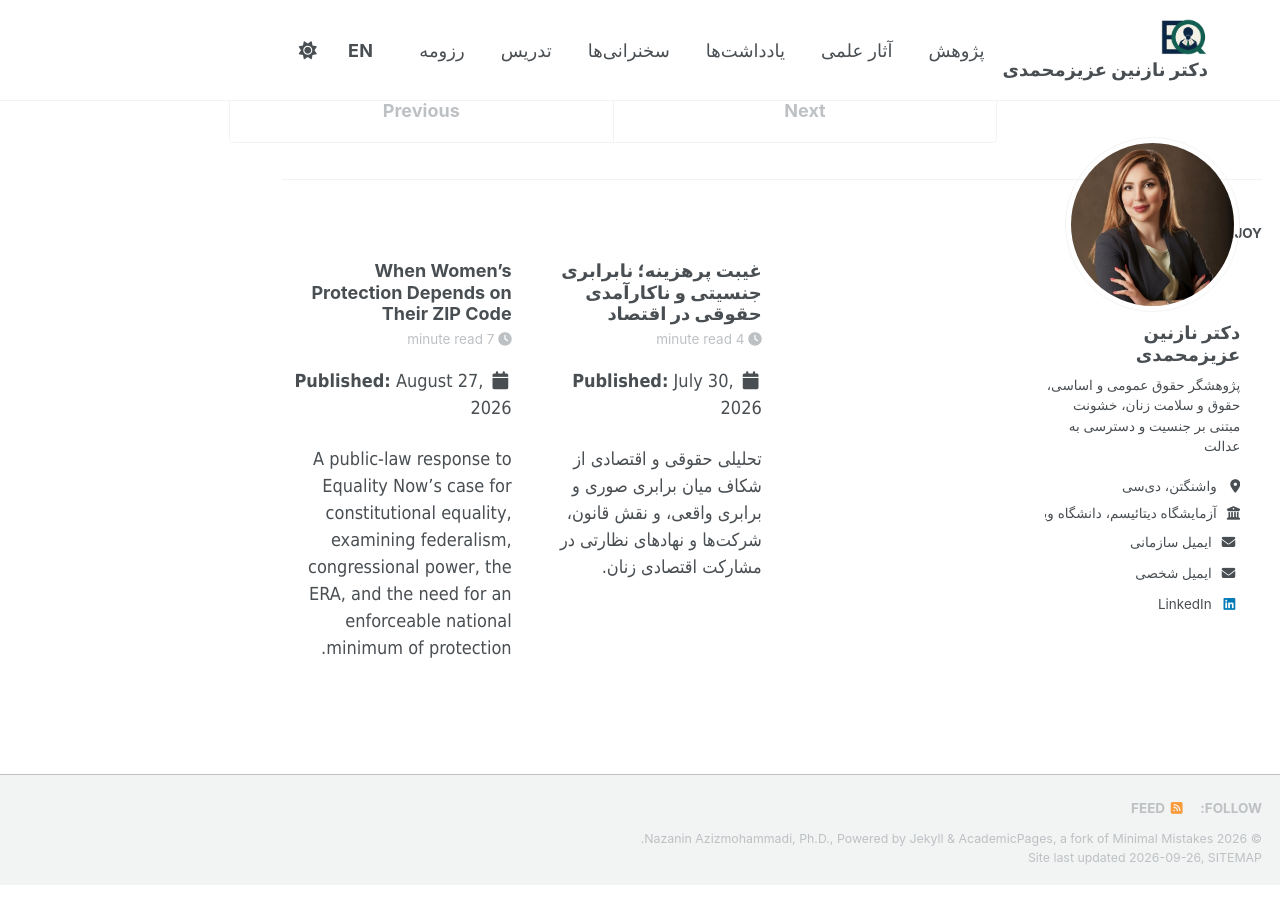
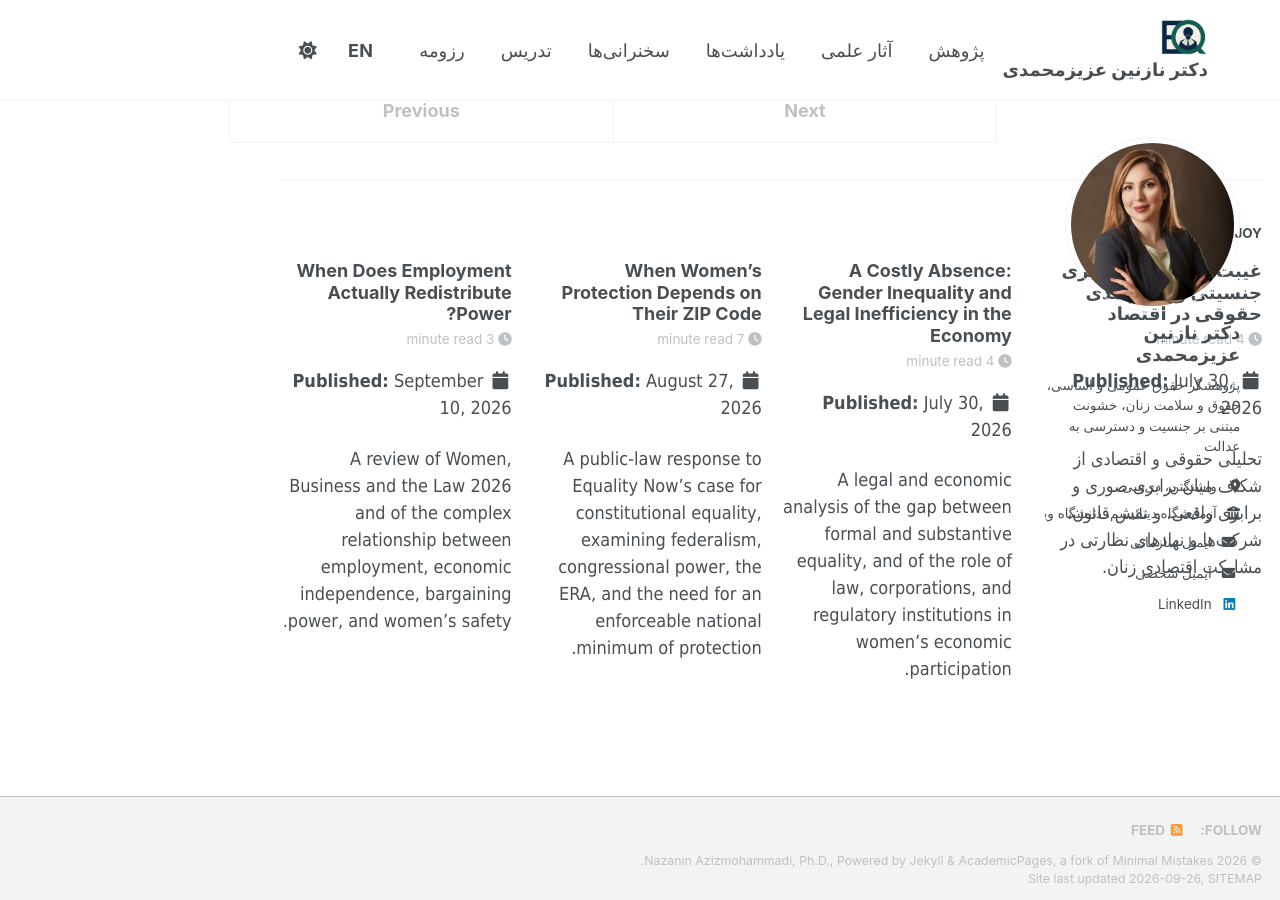
Before and after one commit to nazaninazizmohammadi/nazaninazizmohammadi.github.io, a Jekyll site: the page built from _posts/2026-09-10-womens-employment-power.md, in a window 1280 px wide and 900 px high, scrolled down 1440 px. Built offline with Jekyll 4.4.1, drawn with Linux system fonts in a browser that asks for light colours; a style sheet for code colours, icons or effects is not loaded; some of the changed lines change nothing that is shown.

Commit message:
Restore bilingual economic legal analyses

```diff
--- a/_posts/2026-07-30-costly-absence-gender-equality-economy.md
+++ b/_posts/2026-07-30-costly-absence-gender-equality-economy.md
@@ -12,6 +12,7 @@ tags:
 content_type: "Legal analysis"
 language: "Persian"
 lang: fa
+translation_url: /writing/costly-absence-gender-inequality-economy/
 excerpt: "تحلیلی حقوقی و اقتصادی از شکاف میان برابری صوری و برابری واقعی، و نقش قانون، شرکت‌ها و نهادهای نظارتی در مشارکت اقتصادی زنان."
 author_profile: true
 read_time: true
--- /dev/null
+++ b/_posts/2026-07-30-costly-absence-gender-inequality-economy-en.md
@@ -0,0 +1,42 @@
+---
+title: "A Costly Absence: Gender Inequality and Legal Inefficiency in the Economy"
+date: 2026-07-30
+permalink: /writing/costly-absence-gender-inequality-economy/
+categories:
+  - writing
+tags:
+  - Gender Equality
+  - Women's Economic Participation
+  - Business Law
+  - Public Law
+content_type: "Legal analysis"
+language: "English"
+lang: en
+translation_url: /writing/costly-absence-gender-equality-economy/
+excerpt: "A legal and economic analysis of the gap between formal and substantive equality, and of the role of law, corporations, and regulatory institutions in women's economic participation."
+author_profile: true
+read_time: true
+share: true
+---
+
+The debate over women's rights has changed substantially in recent decades. Earlier discussions often concentrated on minimum protections and the removal of explicit discrimination. Today, business and the economy have become central to the debate. In this context, gender inequality is both a violation of a fundamental right and a structural factor that weakens sustainable development, corporate governance, and market efficiency.
+
+Women's economic empowerment is no longer framed solely as an ethical or social demand. It is increasingly understood as a legal and economic necessity. From a human-rights perspective, equal participation in economic life is inseparable from human dignity. International instruments, particularly the Convention on the Elimination of All Forms of Discrimination against Women (CEDAW), require states to identify and remove legal and structural barriers to women's economic participation.
+
+The central difficulty, however, lies in implementation, where the distance between formal equality and substantive equality becomes visible. Rules that appear neutral do not necessarily produce equal outcomes, especially when market and corporate structures reproduce existing inequalities.
+
+Statistical evidence illustrates this divide. Reports by institutions including the World Bank and the World Economic Forum show that women's economic participation remains significantly below men's in most countries, and that the gap is not closing quickly even in advanced economies. The importance of these figures lies in their legal and economic consequences. Excluding or marginalising half of a society's human capital means accepting an incomplete market and an inefficient legal system.
+
+Corporate and business law therefore have a central role. Corporations are not neutral economic units. They are legal institutions whose decisions about recruitment, promotion, pay, and board composition directly affect the distribution of opportunity and power.
+
+Comparative research has associated gender diversity in corporate leadership with stronger performance in areas such as financial oversight, risk management, and governance transparency. Several legal systems, particularly in Europe, have attempted to narrow the gap through active legislative intervention. Mandatory or semi-mandatory rules concerning women's representation on the boards of large companies are one example.
+
+These policies were initially criticised as inconsistent with merit-based selection. Experience has nevertheless shown that well-designed interventions need not weaken decision-making. By broadening the range of perspectives within an institution, they can reduce groupthink and improve accountability. Law can therefore perform a corrective function when its design responds to the institutional causes of inequality.
+
+From the perspective of economic law, women's empowerment is also connected to growth and productivity. Development economists have repeatedly examined how higher female economic participation can expand productive capacity. In this context, law is more than a protective instrument for groups that have been marginalised. It is part of the institutional infrastructure necessary for a market to function effectively. Ignoring this relationship reduces law to abstract rules detached from economic conditions.
+
+The argument should not be simplified. Women's empowerment in business cannot be achieved through symbolic appointments or performative policies. If labour laws do not provide workable forms of flexibility, if access to credit and financial resources remains structurally unequal, and if care responsibilities continue to fall disproportionately on women, formal equality will not produce meaningful results.
+
+This is where substantive equality matters. Rather than requiring identical treatment in every case, it directs attention to the removal of structural barriers. Courts and regulatory institutions also have a role: anti-discrimination principles can be interpreted in light of actual inequality; claims concerning discrimination in employment can receive effective protection; and corporations can be required or encouraged to disclose their equality and diversity practices. Through these measures, law can influence market norms instead of merely recording them.
+
+Women's economic empowerment should therefore be understood as part of the broader legal questions of the rule of law, accountable governance, and sustainable development. The question is no longer whether gender equality is desirable. It is how much economic and institutional loss legal systems are prepared to tolerate by allowing inequality to continue. In an economy organised around competition, innovation, and efficiency, disregarding women's capacity is a costly departure from legal and economic rationality.
--- /dev/null
+++ b/_posts/2026-09-10-when-employment-redistributes-power-en.md
@@ -0,0 +1,46 @@
+---
+title: "When Does Employment Actually Redistribute Power?"
+date: 2026-09-10
+permalink: /writing/when-employment-redistributes-power/
+categories:
+  - writing
+tags:
+  - Women's Employment
+  - Gender Equality
+  - Economic Agency
+  - Iranian Law
+content_type: "Review and legal analysis"
+language: "English"
+lang: en
+translation_url: /writing/womens-employment-power/
+excerpt: "A review of Women, Business and the Law 2026 and of the complex relationship between employment, economic independence, bargaining power, and women's safety."
+author_profile: true
+read_time: true
+share: true
+---
+
+Women's employment is not simply about access to the labour market. The deeper question is whether, and under what conditions, work translates into economic independence and the power to choose.
+
+In [*A Costly Absence*]({{ '/writing/costly-absence-gender-inequality-economy/' | relative_url }}), I examined how gender inequality is not only a matter of justice: excluding women from economic opportunity also diminishes human capital and economic capacity. Yet the language of economic cost has a limitation. It tells us what the economy loses, but not how much agency an individual woman gains or loses.
+
+The World Bank's *Women, Business and the Law 2026* examines this issue through legal and institutional indicators. Across 190 economies, the average score for women's legal rights is 67 out of 100. The average score for supportive frameworks is 47, while the Enforcement Perceptions score is 53. The third measure is sometimes inaccurately described as a direct measurement of actual enforcement. It is instead a perception-based indicator derived from assessments by legal experts concerning implementation by public authorities.
+
+WBL 2026 also introduced a revised methodology. The figure of 67 therefore cannot be placed beside earlier scores without methodological adjustment and then treated as evidence of a trend. To support comparisons over time, the World Bank recalculated historical results under the former method and aligned the 2024 and 2025 data with the 2026 methodology.
+
+This distinction matters legally. The distance between law on the books and law in practice is not always caused only by weak enforcement. Sometimes the legal rule itself restricts women's economic agency. Article 1117 of the Iranian Civil Code is a clear example: under the conditions stated in the provision, a husband may prevent his wife from pursuing an occupation that he considers incompatible with family interests or with his or her dignity. The effect of the provision cannot be understood from its text alone; judicial practice and the way courts apply it must also be examined.
+
+A recent *Economist* analysis, “How work makes families more equal,” moves the discussion from the labour market into the household. Its central idea is that employment and independent income can, in some circumstances, increase women's bargaining power. The relationship, however, is neither linear nor guaranteed.
+
+A 2021 study by Bilge Erten and Pinar Keskin used the arrival of Syrian refugees as an external labour-market shock in Turkey. It found that reduced employment and income opportunities for women were associated with lower intimate-partner violence, particularly among women with less education. The authors considered this finding consistent with theories of instrumental violence. The result should not be generalised to all societies, and it does not establish that women's employment itself causes violence. It shows that the relationship between income, power, and safety depends on social and household structures.
+
+This is where the reciprocal relationship between law and women's agency becomes clear. Law can create, restrict, or condition the possibility of economic independence. Economic independence can, in turn, strengthen women's capacity to negotiate, resist, and demand legal reform. The World Bank estimates that closing gender gaps in employment and entrepreneurship could raise global output by approximately 20 percent.
+
+Under what legal and social conditions does employment actually become the power to choose?
+
+The issue is not simply whether women are permitted to work. It is whether work, within a given legal and institutional structure, gives them greater control over their own lives.
+
+### Sources
+
+- *The Economist*, “How work makes families more equal” (3 September 2026).
+- World Bank, *Women, Business and the Law 2026*.
+- Bilge Erten & Pinar Keskin (2021), “Female employment and intimate partner violence: Evidence from Syrian refugee inflows to Turkey,” *Journal of Development Economics*, 150, 102607.
--- a/_posts/2026-09-10-womens-employment-power.md
+++ b/_posts/2026-09-10-womens-employment-power.md
@@ -12,6 +12,7 @@ tags:
 content_type: "Review and legal analysis"
 language: "Persian"
 lang: fa
+translation_url: /writing/when-employment-redistributes-power/
 excerpt: "مروری بر داده‌های Women, Business and the Law 2026 و رابطه پیچیده میان اشتغال، استقلال اقتصادی، قدرت چانه‌زنی و امنیت زنان."
 author_profile: true
 read_time: true
```
